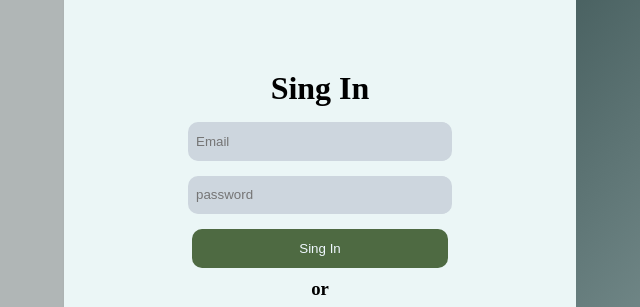
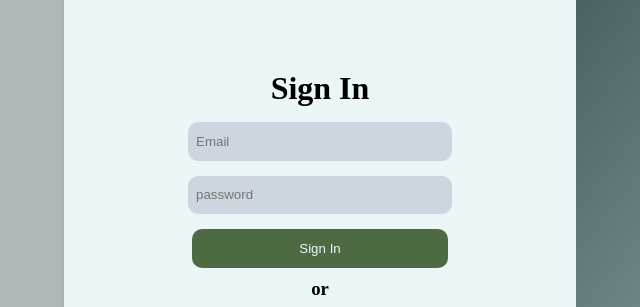
Before and after one commit to MOHITGODARA1/Responsive-form, a plain HTML site: page index.html in a window 1280 px wide. Shown: the part 193-500 px from the top of the page, 64-704 px from the left. Drawn offline with Linux system fonts and the light colour scheme.

Commit message:
spell correct

```diff
--- a/index.html
+++ b/index.html
@@ -12,7 +12,7 @@
          <div class="left-section">
             <div class="left-section-all-div">
                <div class="heading-singin">
-                  <h1>Sing In</h1>
+                  <h1>Sign In</h1>
                </div>
                <form action="#">
                   <div class="emailsection">
@@ -22,7 +22,7 @@
                      <input type="password" required class="password" id="password1" placeholder="password">
                   </div>
                   <div class="emailsection">
-                     <button class="button" id="button1" type="submit">Sing In</button>
+                     <button class="button" id="button1" type="submit">Sign In</button>
                   </div>
                   <div class="another-option">
                      <div class="or">
```
